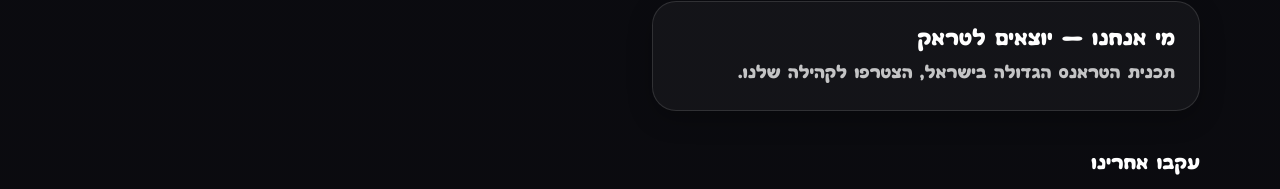
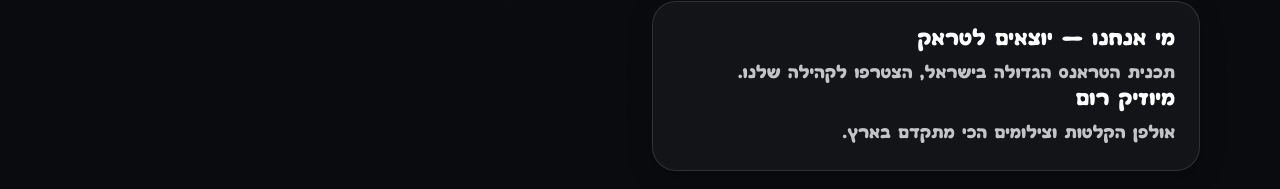
Before and after one commit to ShadowBoxer39/Trance-Awards, a Next.js app: page / in a window 1280 px wide. Shown: the part 694-883 px from the top of the page. Built offline with nearby package versions, Linux system fonts and the light colour scheme; no server answers.

Commit message:
Update index.tsx

```diff
--- a/pages/index.tsx
+++ b/pages/index.tsx
@@ -161,6 +161,8 @@ export default function Landing() {
             <div className="glass rounded-3xl p-6">
               <h2 className="text-xl font-[700] mb-2">מי אנחנו — יוצאים לטראק</h2>
               <p className="text-white/75">תכנית הטראנס הגדולה בישראל, הצטרפו לקהילה שלנו.</p>
+              <h2 className="text-xl font-[700] mb-2">מיוזיק רום</h2>
+              <p className="text-white/75">אולפן הקלטות וצילומים הכי מתקדם בארץ.</p>
             </div>
           </div>
         </section>
```
